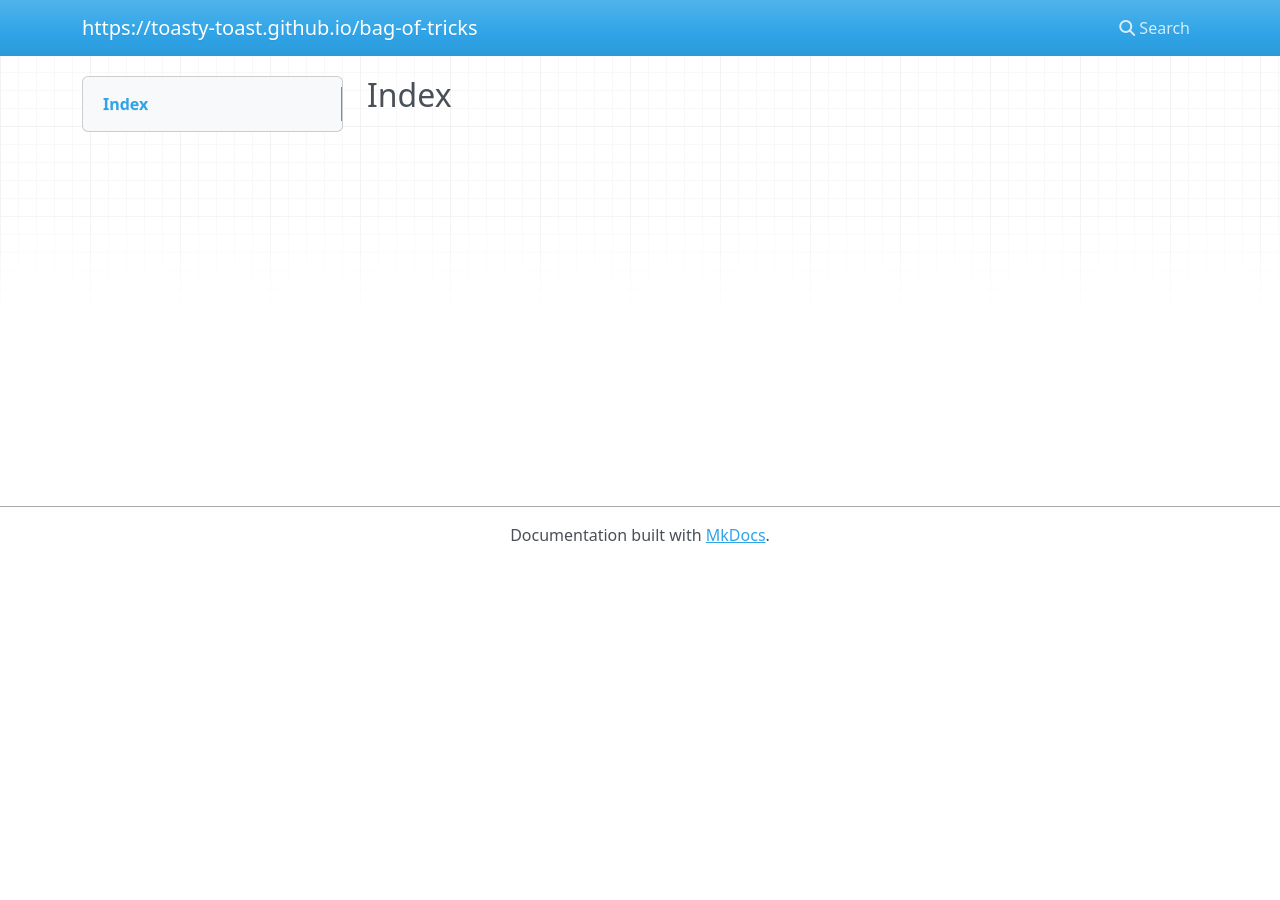
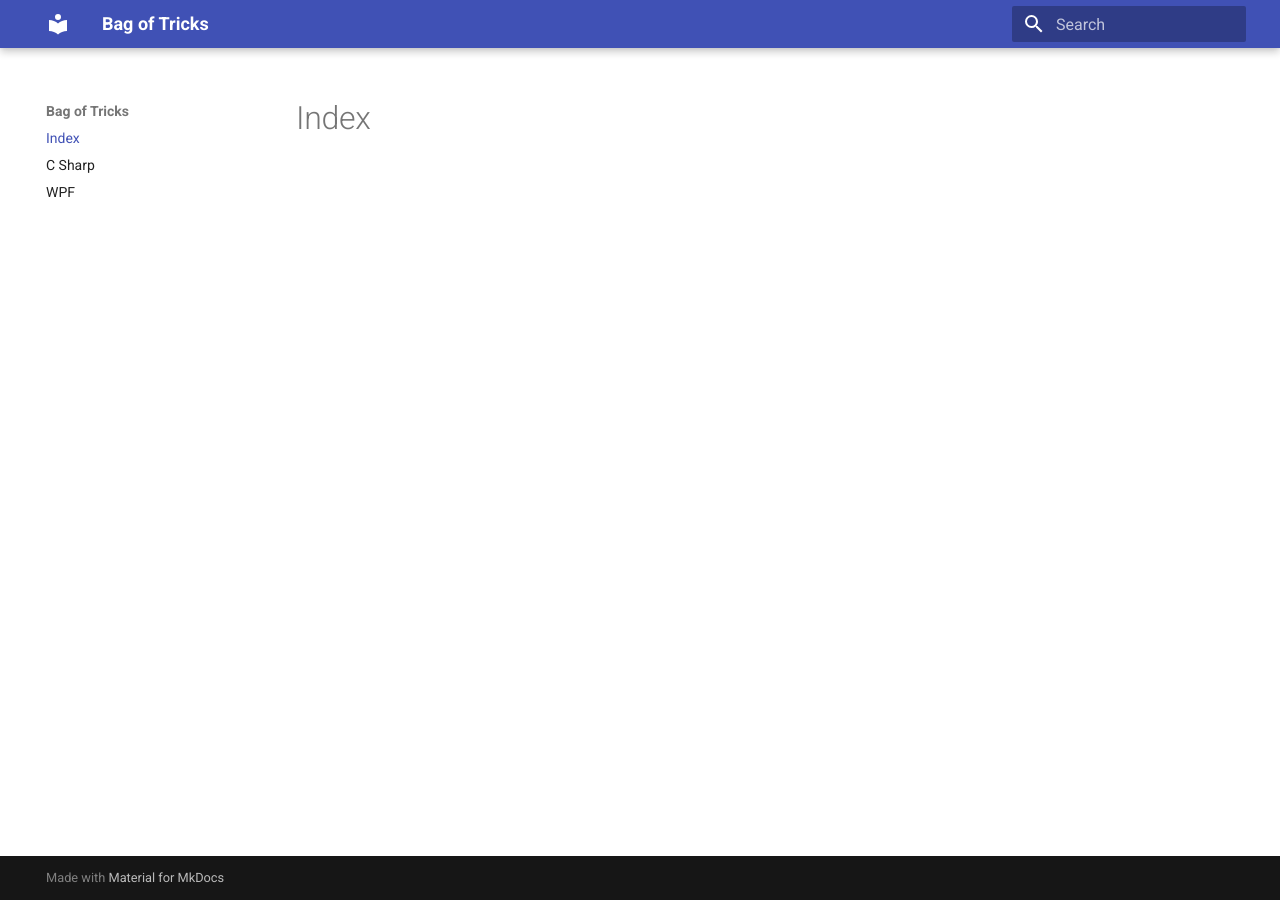
Before and after one commit to toasty-toast/notes, an MkDocs documentation site: the page built from docs/index.md, in a window 1280 px wide. Built offline with MkDocs 1.6.1 and Material for MkDocs 9.7.7, drawn with Linux system fonts in a browser that asks for light colours; nearby versions of some CDN libraries.

Commit message:
Add initial docs

```diff
--- a/mkdocs.yml
+++ b/mkdocs.yml
@@ -1,4 +1,8 @@
-site_name: https://toasty-toast.github.io/bag-of-tricks
+site_name: Bag of Tricks
+site_url: https://toasty-toast.github.io/bag-of-tricks
 markdown_extensions:
         - toc:
-                baselevel: 2
+                baselevel: 1
+        - codehilite
+theme:
+        name: 'material'
```
Also changed, not shown: docs/csharp.md (added, +101 -0 lines), docs/wpf.md (added, +28 -0 lines).
